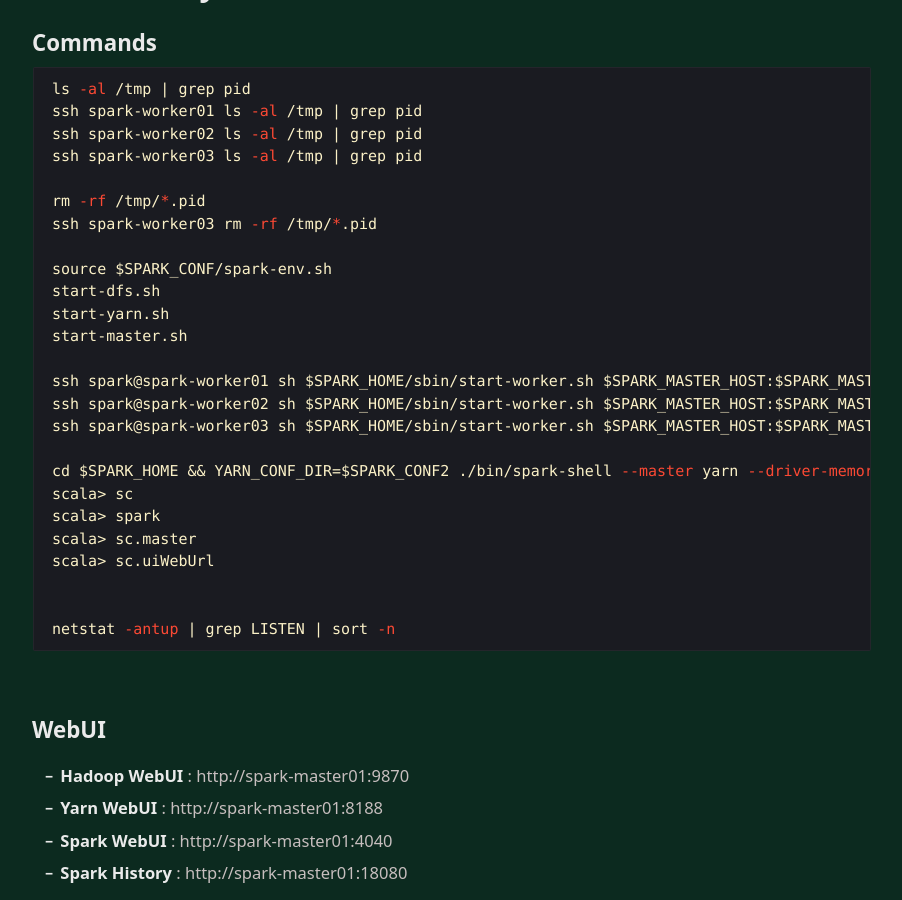
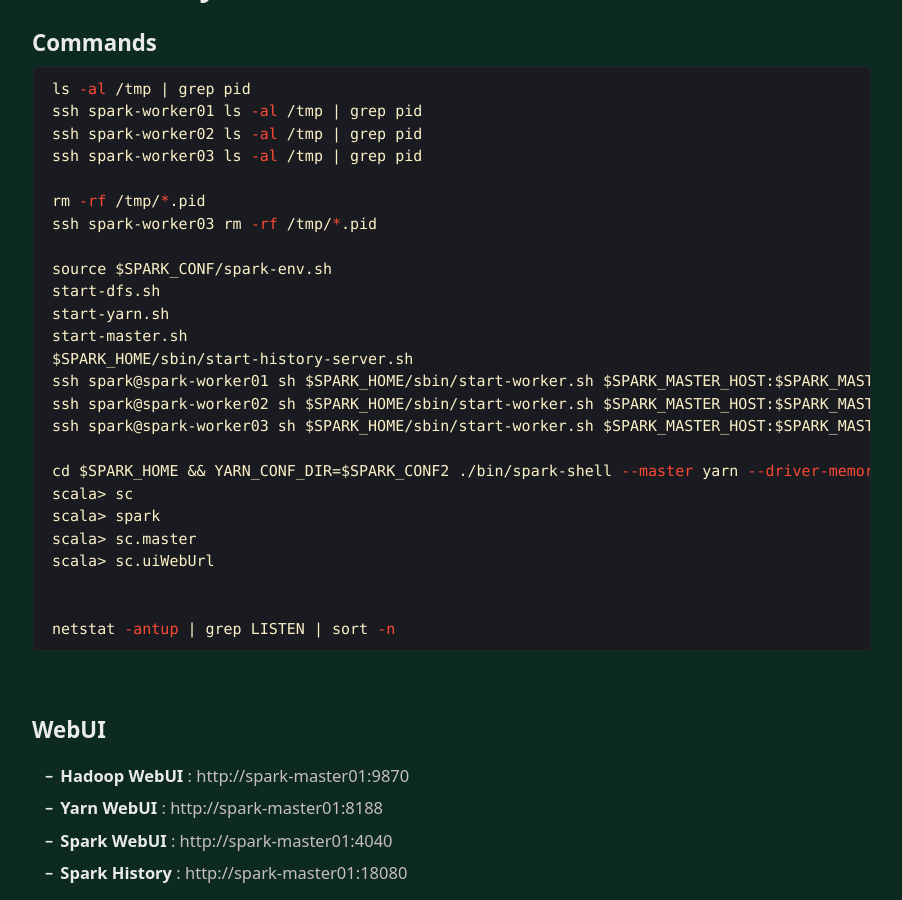
Before and after one commit to avoholo/avoholo.github.io, a Jekyll site: the page built from _posts/Spark_multinode_setup/2022-11-11-multinode_setup.md, in a window 1280 px wide and 900 px high, scrolled down 18755 px. Shown: the whole window, without its empty margins (188-1090 px from the left). Built offline with Jekyll 4.4.1, drawn with Linux system fonts in a browser that asks for light colours; some web fonts are replaced; comment, search, counter and statistics services are not loaded.

Commit message:
edit mds

```diff
--- a/_posts/Spark_multinode_setup/2022-11-11-multinode_setup.md
+++ b/_posts/Spark_multinode_setup/2022-11-11-multinode_setup.md
@@ -776,7 +776,7 @@ source $SPARK_CONF/spark-env.sh
 start-dfs.sh
 start-yarn.sh
 start-master.sh
-
+$SPARK_HOME/sbin/start-history-server.sh
 ssh spark@spark-worker01 sh $SPARK_HOME/sbin/start-worker.sh $SPARK_MASTER_HOST:$SPARK_MASTER_PORT
 ssh spark@spark-worker02 sh $SPARK_HOME/sbin/start-worker.sh $SPARK_MASTER_HOST:$SPARK_MASTER_PORT
 ssh spark@spark-worker03 sh $SPARK_HOME/sbin/start-worker.sh $SPARK_MASTER_HOST:$SPARK_MASTER_PORT
```
Also changed, not shown: 1 other file.
